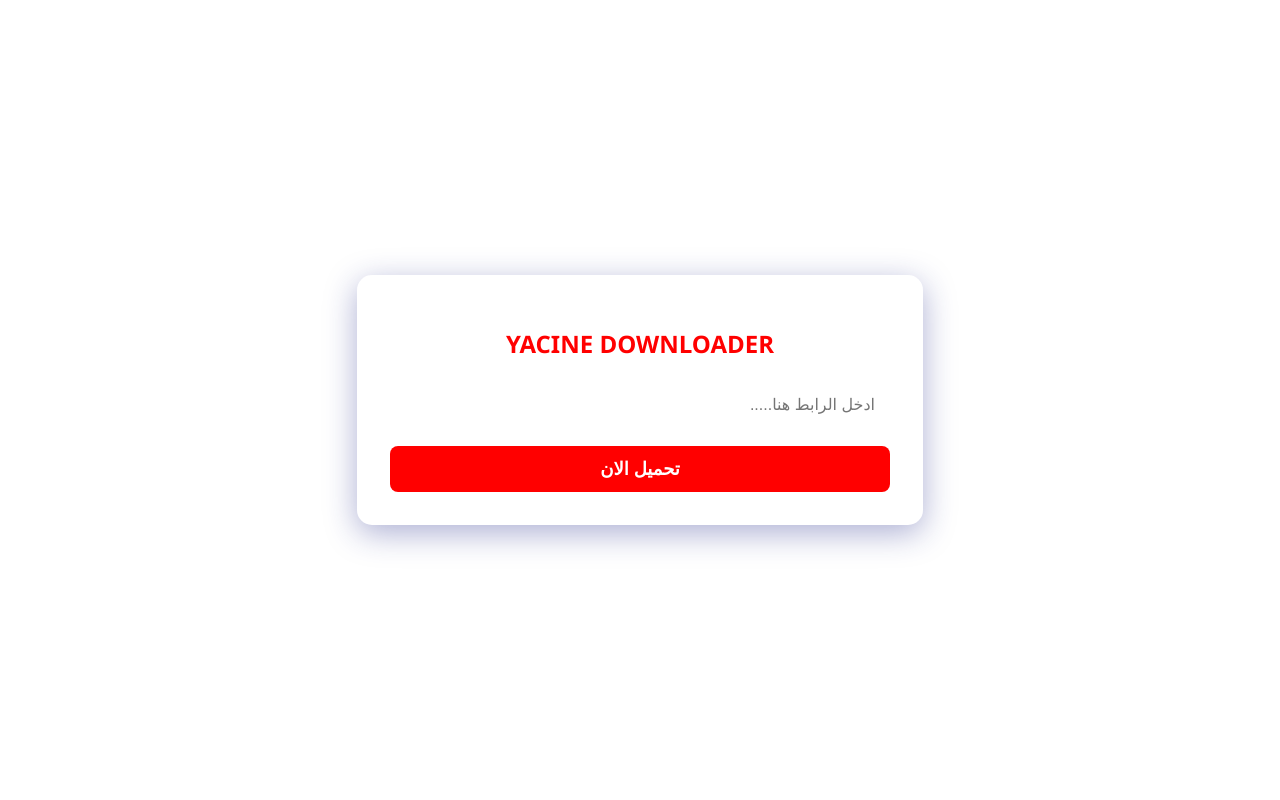
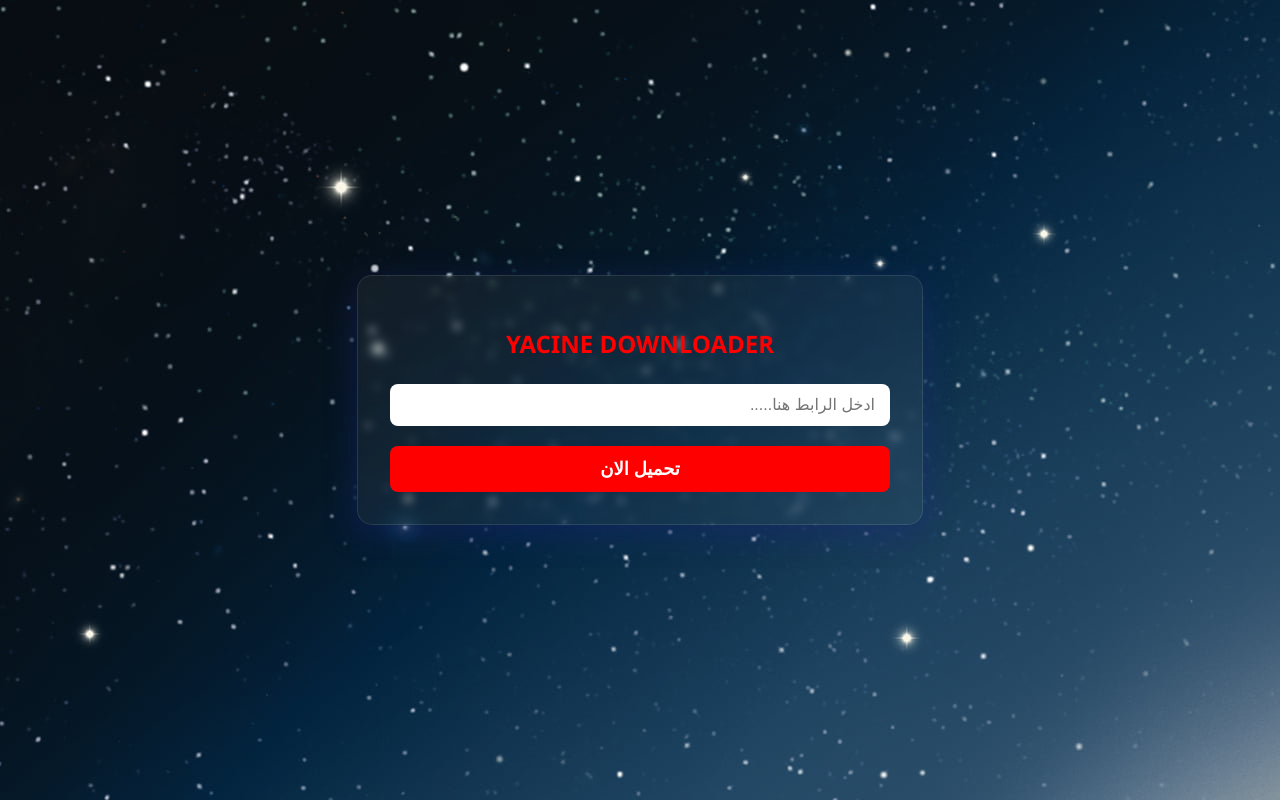
Before and after one commit to jessse2/yacine-downloader, a Flask app: page / in a window 1280 px wide. Run offline with Flask 3, Linux system fonts and the light colour scheme.

Commit message:
Fix background image URL syntax in CSS

```diff
--- a/static/css/style.css
+++ b/static/css/style.css
@@ -1,5 +1,5 @@
 body {
-    background-image: url(/https://github.com/jessse2/yacine-downloader/blob/main/static/css/wallpaperflare.com_wallpaper%20(1).jpg);
+    background-image: url('https://github.com/jessse2/yacine-downloader/blob/main/static/css/wallpaperflare.com_wallpaper%20(1).jpg');
     color: #ffffff;
     font-family: 'Segoe UI', Tahoma, Geneva, Verdana, sans-serif;
     display: flex;
```
